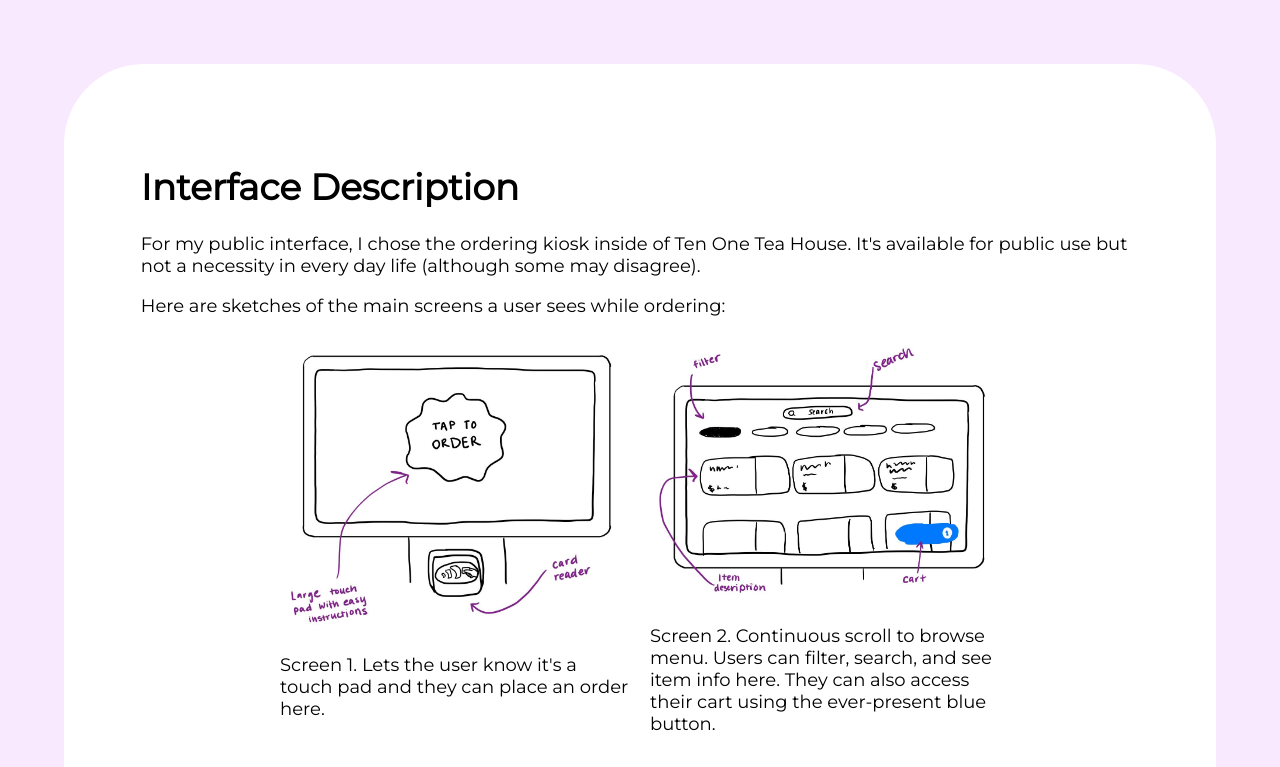
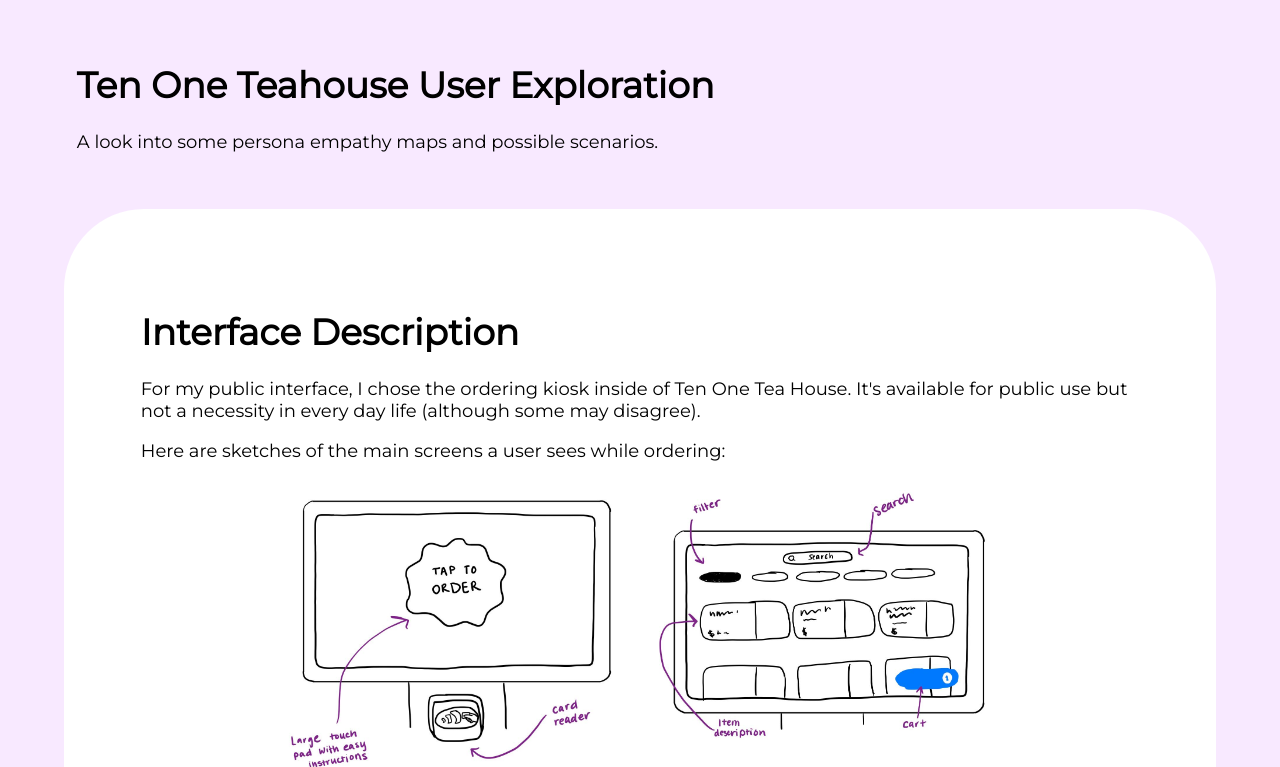
Before and after one commit to SquishyMcsquish69/personas-and-storyboarding, a plain HTML site: page index.html in a window 1280 px wide. Shown: the top 767 px of the page. Drawn offline with Linux system fonts and the light colour scheme.

Commit message:
Update index.html

```diff
--- a/index.html
+++ b/index.html
@@ -10,7 +10,12 @@
 </head>
 
 <body>
-    <div class="section1">
+    <div class="bottom">
+        <div class="section2">
+            <h1>Ten One Teahouse User Exploration</h1>
+            <p>A look into some persona empathy maps and possible scenarios.</p>
+        </div>
+        <div class="section1 top">
             <h1>Interface Description</h1>
             <p>
                 For my public interface, I chose the ordering kiosk inside of Ten One Tea House.
@@ -52,7 +57,7 @@
                 </div>
             </div>
         </div>
-    <div class="section2">
+        <div class="section1">
             <h1>Observations</h1>
             <div class="middle">
                 <div class="question">
@@ -118,7 +123,7 @@
                 </div>
             </div>
         </div>
-    <div class="section2">
+        <div class="section1">
             <h1>Storyboards</h1>
             <div class="storyboard container">
                 <div class="storyboard-panel">
@@ -192,6 +197,7 @@
                 </div>
             </div>
         </div>
+    </div>
 </body>
 
 </html>
```
Lines whose indentation alone changed are shown as unchanged.
